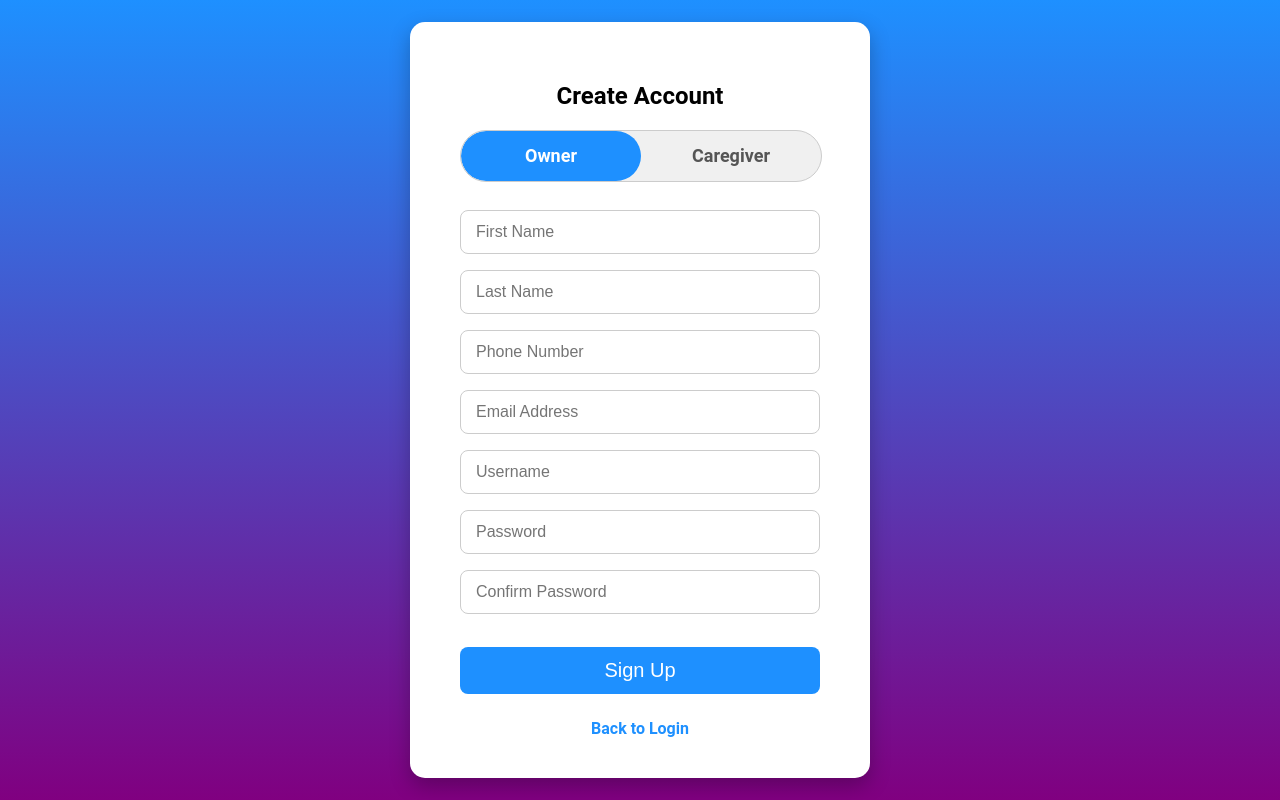
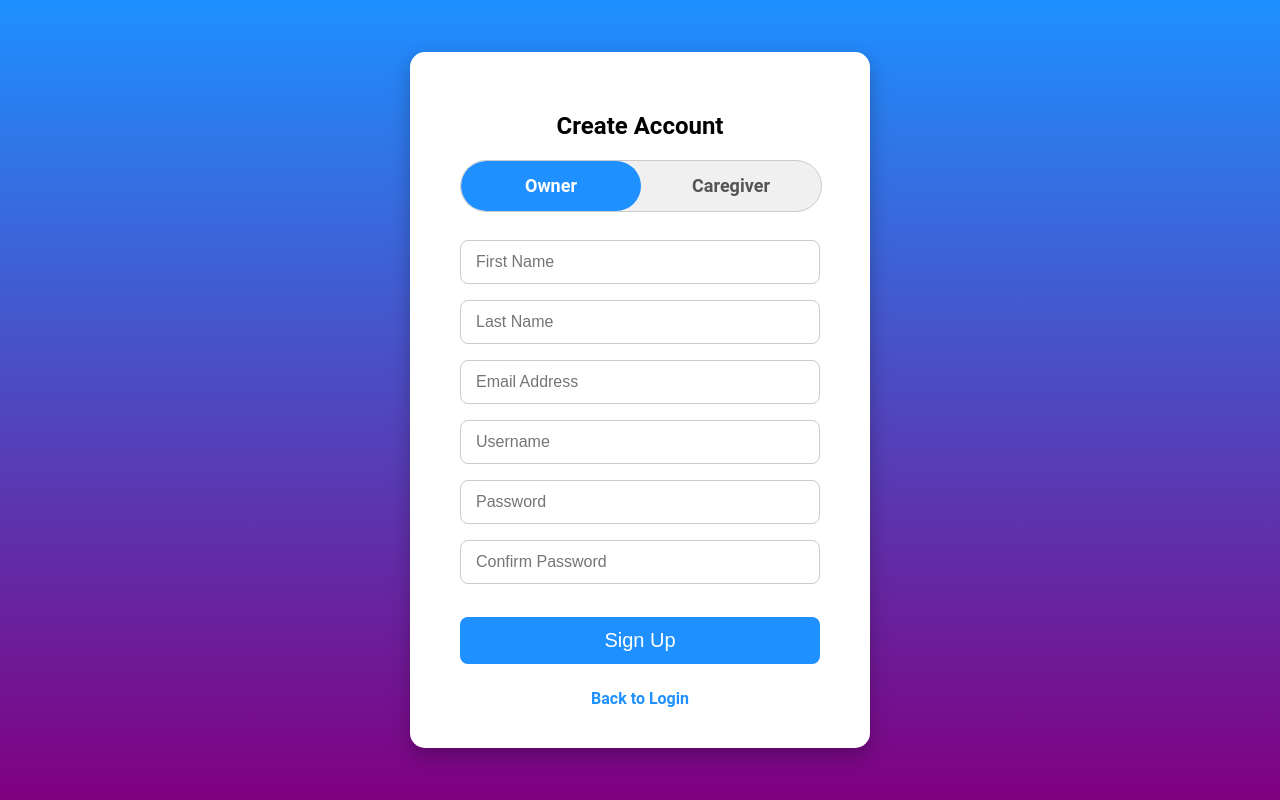
Before and after one commit to Lexie13/RESCU, a Flask app: page /signup in a window 1280 px wide. Run offline with Flask 3, Linux system fonts and the light colour scheme.

Commit message:
Update signup.html

```diff
--- a/frontend/templates/signup.html
+++ b/frontend/templates/signup.html
@@ -12,41 +12,29 @@
 
     <form action="{{ url_for('signup') }}" method="POST" onsubmit="return validatePasswords()">
 
-        <!-- Role Selection Slider -->
         <div class="role-toggle-wrapper">
             <div class="role-toggle" id="roleToggle" onclick="toggleRole()">
                 <div class="toggle-slider" id="toggleSlider"></div>
-                <span class="toggle-label left" id="labelOwner">Owner</span>
-                <span class="toggle-label right" id="labelCaregiver">Caregiver</span>
+                <span class="toggle-label active" id="labelOwner">Owner</span>
+                <span class="toggle-label" id="labelCaregiver">Caregiver</span>
             </div>
         </div>
         <input type="hidden" name="role" id="roleInput" value="owner">
 
-        <!-- First Name -->
         <input type="text" name="first_name" placeholder="First Name" required>
 
-        <!-- Last Name -->
         <input type="text" name="last_name" placeholder="Last Name" required>
 
-        <!-- Phone Number -->
-        <input type="tel" name="phone" placeholder="Phone Number" required>
-
-        <!-- Email -->
         <input type="email" name="email" placeholder="Email Address" required>
 
-        <!-- Username -->
         <input type="text" name="username" placeholder="Username" required>
 
-        <!-- Password -->
         <input type="password" id="password" name="password" placeholder="Password" required>
 
-        <!-- Confirm Password -->
         <input type="password" id="confirm_password" name="confirm_password" placeholder="Confirm Password" required>
 
-        <!-- Error message -->
         <div class="error" id="error-message">Passwords do not match!</div>
 
-        <!-- Sign Up Button -->
         <button type="submit">Sign Up</button>
     </form>
 
@@ -78,9 +66,6 @@
         roleInput.value = currentRole;
     }
 
-    // Set initial active state
-    document.getElementById('labelOwner').classList.add('active');
-
     function validatePasswords() {
         const password = document.getElementById("password").value;
         const confirmPassword = document.getElementById("confirm_password").value;
```
